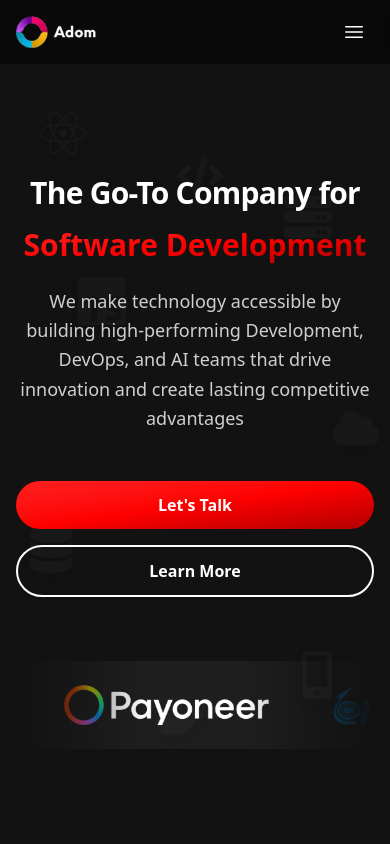
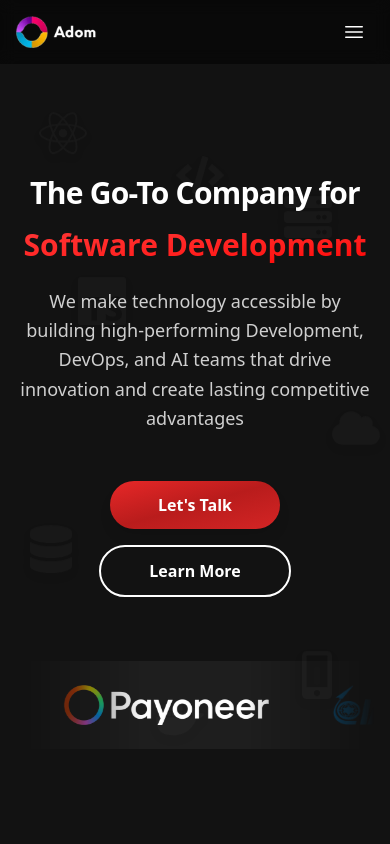
Before and after one commit to NetanelZeltserman/adom-tech, a React (Vite) app: page / in a window 390 px wide. Shown: the top 844 px of the page. Built offline with nearby package versions, Linux system fonts and the light colour scheme.

Commit message:
feat: Add routing support to Button and integrate ConditionalWrapper
- Update CallToAction and AboutPage components to utilize new Button functionality
- Add ConditionalWrapper component for conditional rendering of links

```diff
--- a/src/components/Button.tsx
+++ b/src/components/Button.tsx
@@ -1,29 +1,39 @@
-import React from 'react';
+import { Link } from 'react-router-dom';
+import ConditionalWrapper from '@/components/ConditionalWrapper';
 
-type ButtonProps = {
+interface ButtonProps extends React.ButtonHTMLAttributes<HTMLButtonElement> {
   variant: 'primary' | 'secondary';
   children: React.ReactNode;
   className?: string;
-} & React.ButtonHTMLAttributes<HTMLButtonElement>;
+  to?: string;
+}
 
 export default function Button({
   variant,
   children,
   className = '',
+  to,
   ...props
 }: ButtonProps) {
   const baseStyles = 'hover:cursor-pointer font-semibold py-3 px-12 rounded-full transition duration-300';
   const variantStyles = {
-    primary: 'bg-red-600 hover:bg-red-700 text-white bg-gradient-to-br from-[#FF1E1E] via-[#FE0000] to-[#B30000] hover:from-[#FF3333] hover:via-[#FF1414] hover:to-[#CC0000] transition-all duration-300',
+    primary: 'bg-gradient-to-br from-[#E82828FF] via-[#B91C1C] to-[#D42525FF] hover:from-[#EF4444] hover:via-[#DC3838FF] hover:to-[#B32A2AFF] focus:ring-2 focus:ring-[#DC4D4DFF] text-white shadow-lg hover:shadow-xl transition-all duration-300',
     secondary: 'border-2 border-white text-white hover:bg-white hover:text-black',
   };
 
+  const combinedClassName = `${baseStyles} ${variantStyles[variant]} ${className}`;
+
   return (
+    <ConditionalWrapper
+      condition={Boolean(to)}
+      wrapper={(children) => <Link to={to as string}>{children}</Link>}
+    >
       <button
-      className={`${baseStyles} ${variantStyles[variant]} ${className}`}
+        className={combinedClassName}
         {...props}
       >
         {children}
       </button>
+    </ConditionalWrapper>
   );
 }
--- a/src/components/CallToAction.tsx
+++ b/src/components/CallToAction.tsx
@@ -1,14 +1,20 @@
+import { useLocation } from "react-router-dom";
 import Button from "@/components/Button";
 
 export default function CallToAction() {
+  const location = useLocation();
+  const isOnAboutPage = location.pathname === "/about";
+
   return <section className="py-24 px-4 sm:px-8 lg:px-12">
     <div className="max-w-4xl mx-auto text-center">
       <h2 className="text-3xl sm:text-4xl font-bold text-white mb-8">
         Ready to Transform Your Ideas into Reality?
       </h2>
       <div className="flex flex-col sm:flex-row justify-center gap-6">
-          <Button variant="primary">Get in Touch</Button>
-          <Button variant="secondary">View Portfolio</Button>
+        <Button variant="primary" to="/contact">Get in Touch</Button>
+        {!isOnAboutPage && (
+          <Button variant="secondary" to="/about">Learn More</Button>
+        )}
       </div>
     </div>
   </section>
--- /dev/null
+++ b/src/components/ConditionalWrapper.tsx
@@ -0,0 +1,9 @@
+interface ConditionalWrapperProps {
+  condition: boolean;
+  wrapper: (children: React.ReactNode) => React.ReactElement;
+  children: React.ReactNode;
+}
+
+export default function ConditionalWrapper({ condition, wrapper, children }: ConditionalWrapperProps) {
+  return condition ? wrapper(children) : <>{children}</>;
+}
--- a/src/components/about/index.tsx
+++ b/src/components/about/index.tsx
@@ -30,10 +30,8 @@ export default function AboutPage() {
           <p className="text-lg text-white/80 max-w-4xl mx-auto leading-relaxed mb-12">
             Adom is comprised of highly experienced engineers, with decades of experience in building teams, services, platforms, and solutions for both startups and enterprises. Our team excels in DevOps, Cloud Engineering, Machine Learning, and Software Development.
           </p>
-
           <div className="flex flex-col sm:flex-row justify-center gap-6">
-            <Button variant="primary">Get In Touch</Button>
-            <Button variant="secondary">View Our Work</Button>
+            <Button variant="primary" to="/contact">Let's Talk</Button>
           </div>
         </div>
       </section>
--- a/src/components/home/HeroSection.tsx
+++ b/src/components/home/HeroSection.tsx
@@ -62,7 +62,7 @@ export default function HeroSection() {
           <span className="block text-3xl sm:text-4xl md:text-5xl lg:text-6xl font-bold text-white mb-4 tracking-tight">
             The Go-To Company for
           </span>
-          <span className="relative inline-block text-3xl sm:text-4xl md:text-5xl lg:text-6xl font-black bg-gradient-to-br from-[#FF1E1E] via-[#FE0000] to-[#B30000] bg-clip-text text-transparent">
+          <span className="relative inline-block text-3xl sm:text-4xl md:text-5xl lg:text-6xl font-black bg-gradient-to-br from-[#FF3636FF] to-[#FF0000FF] bg-clip-text text-transparent">
             Software Development
           </span>
         </h1>
@@ -72,12 +72,10 @@ export default function HeroSection() {
         </p>
 
         <div className="flex flex-col sm:flex-row justify-center gap-4 sm:gap-6 mb-16 sm:mb-20">
-          <Button
-            variant="primary"
-          >
+          <Button to="/contact" variant="primary">
             Let's Talk
           </Button>
-          <Button variant="secondary">Learn More</Button>
+          <Button to="/about" variant="secondary">Learn More</Button>
         </div>
 
         <div className="max-w-6xl mx-auto w-full">
```
Lines whose indentation alone changed are shown as unchanged.
